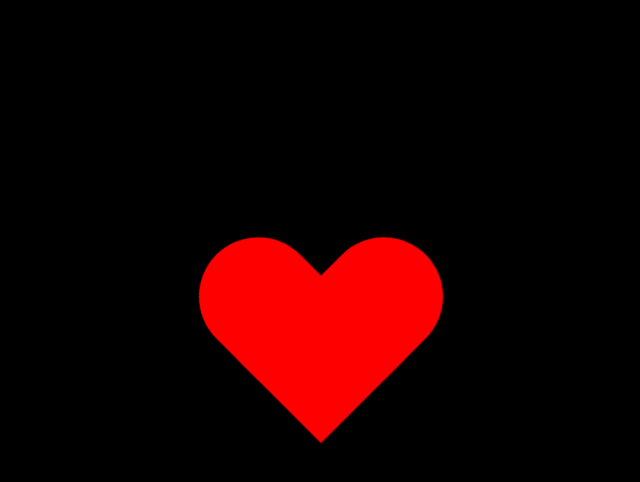
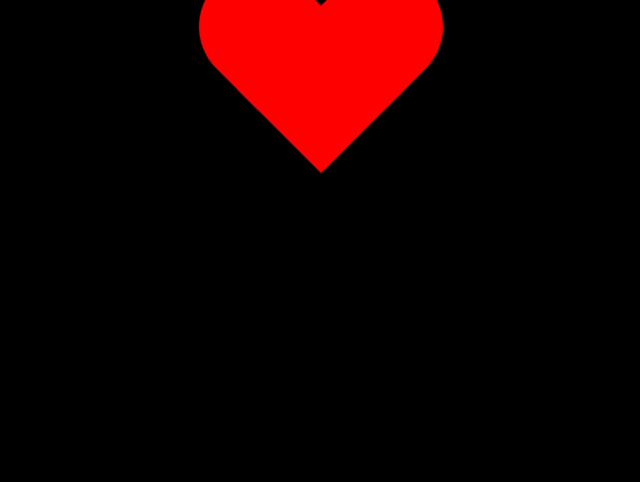
Before and after one commit to 2040-K/heartbeat, a plain HTML site: page index.html in a window 1280 px wide. Shown: the whole page, without its empty margins (319-959 px from the left). Drawn offline with Linux system fonts and the light colour scheme.

Commit message:
Update index.html

```diff
--- a/index.html
+++ b/index.html
@@ -9,7 +9,7 @@ body{
 background-color:black;
 }
 center{
-	padding-top:300px;
+	padding-top:30px;
 
 }
 </style>
```
